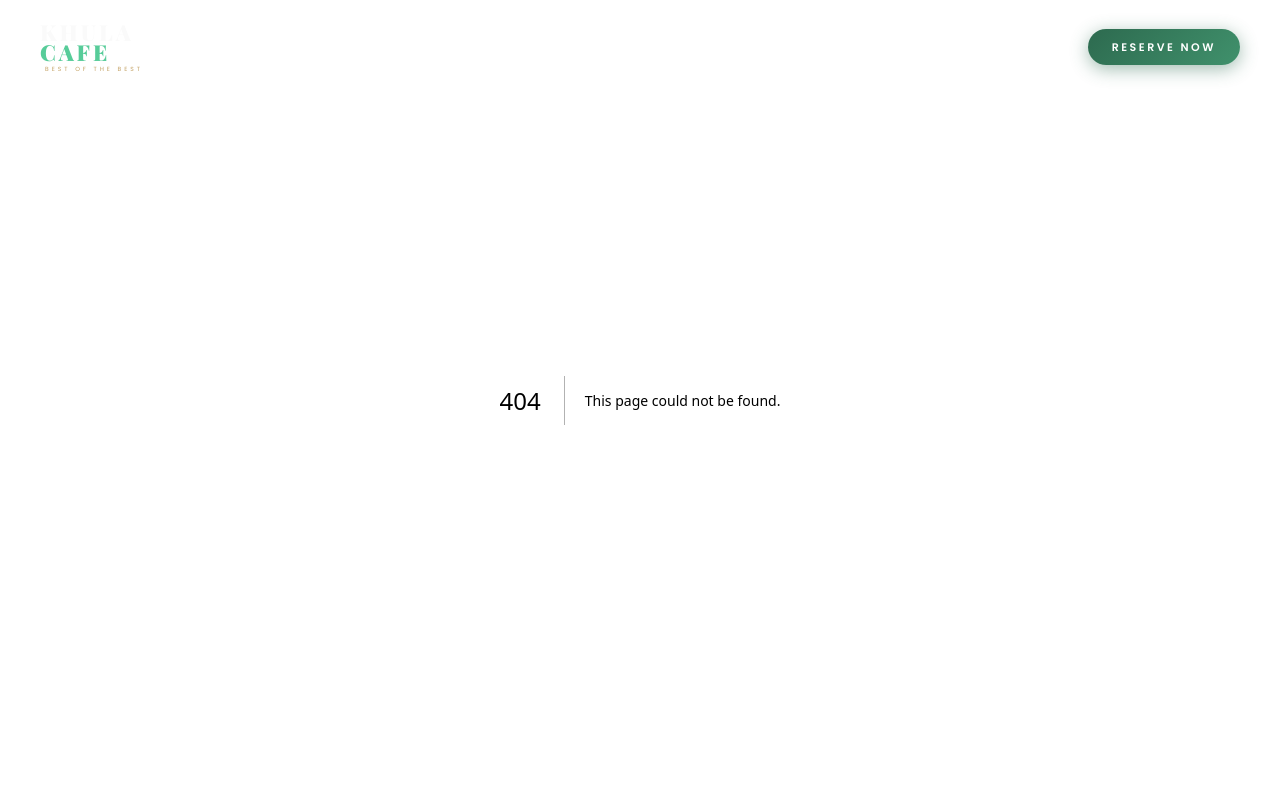
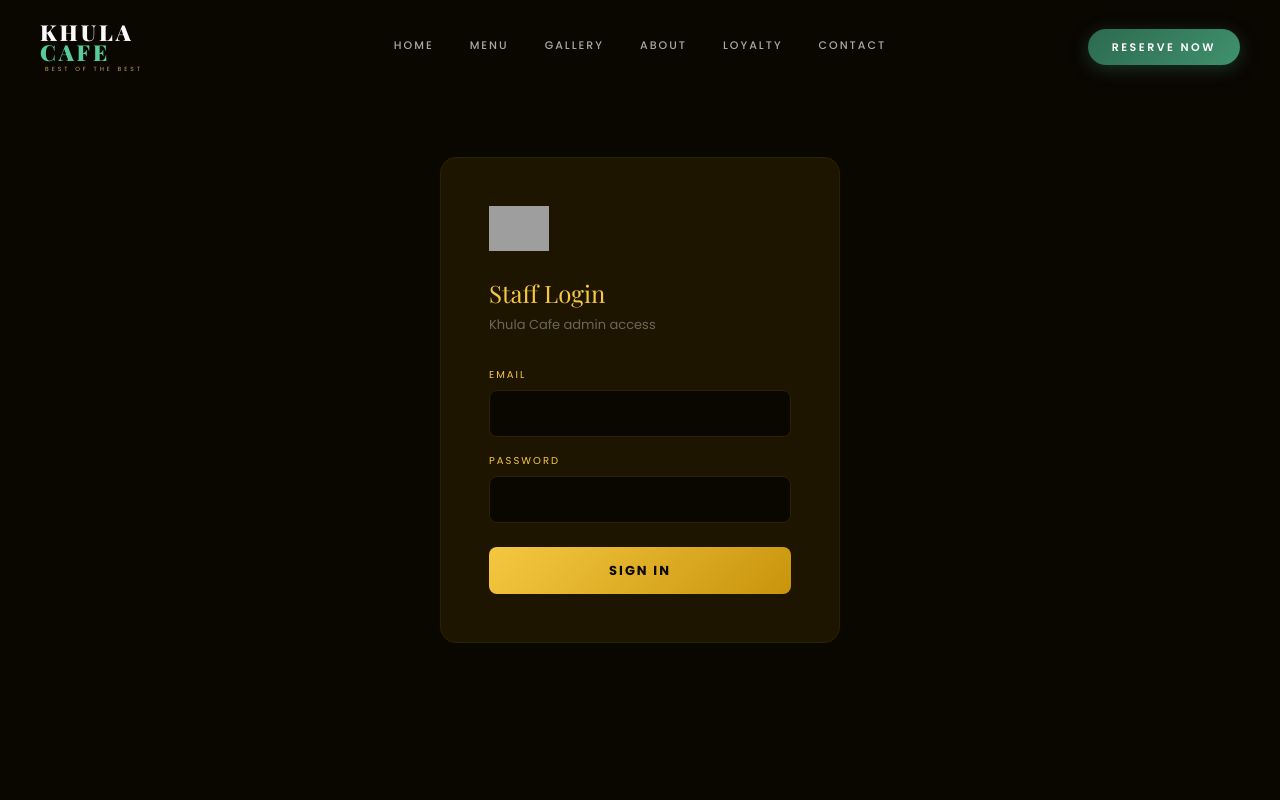
Before and after one commit to dev0714/KHULACAFE, a Next.js app: page /admin/login in a window 1280 px wide. Before the commit this address had no page. Shown: the top 800 px of the page. Built offline with nearby package versions, Linux system fonts and the light colour scheme; grey boxes are pictures that could not be loaded.

Commit message:
feat: admin login page — custom user table auth

```diff
--- /dev/null
+++ b/app/admin/login/page.js
@@ -0,0 +1,82 @@
+'use client'
+import { useState } from 'react'
+import { useRouter } from 'next/navigation'
+
+export default function AdminLogin() {
+  const [email, setEmail] = useState('')
+  const [password, setPassword] = useState('')
+  const [error, setError] = useState('')
+  const [loading, setLoading] = useState(false)
+  const router = useRouter()
+
+  async function handleLogin(e) {
+    e.preventDefault()
+    setLoading(true)
+    setError('')
+
+    const res = await fetch('/api/auth/login', {
+      method: 'POST',
+      headers: { 'Content-Type': 'application/json' },
+      body: JSON.stringify({ email, password }),
+    })
+
+    if (res.ok) {
+      router.push('/admin')
+      router.refresh()
+    } else {
+      const { error: msg } = await res.json()
+      setError(msg || 'Login failed')
+      setLoading(false)
+    }
+  }
+
+  return (
+    <div style={{
+      minHeight: '100vh', background: '#0a0600',
+      display: 'flex', alignItems: 'center', justifyContent: 'center', padding: '24px',
+    }}>
+      <div style={{
+        background: '#1e1500', border: '1px solid #2e2000', borderRadius: '16px',
+        padding: '48px', width: '100%', maxWidth: '400px',
+      }}>
+        <img src="/images/logo.png" alt="Khula Cafe" width={60} height={75} style={{ display: 'block', marginBottom: '24px' }} />
+        <h1 style={{ fontFamily: 'var(--font-playfair)', color: '#f5c842', fontSize: '24px', marginBottom: '4px' }}>
+          Staff Login
+        </h1>
+        <p style={{ color: 'rgba(255,255,255,0.35)', fontSize: '13px', marginBottom: '32px' }}>
+          Khula Cafe admin access
+        </p>
+
+        <form onSubmit={handleLogin} style={{ display: 'flex', flexDirection: 'column', gap: '16px' }}>
+          <div>
+            <label style={{ display: 'block', fontSize: '10px', letterSpacing: '2px', color: '#f5c842', marginBottom: '8px', textTransform: 'uppercase' }}>
+              Email
+            </label>
+            <input type="email" value={email} onChange={e => setEmail(e.target.value)} required
+              style={{ width: '100%', padding: '12px 16px', background: '#0a0600', border: '1px solid #2e2000', borderRadius: '8px', color: '#fafafa', fontSize: '14px', outline: 'none', boxSizing: 'border-box' }}
+            />
+          </div>
+          <div>
+            <label style={{ display: 'block', fontSize: '10px', letterSpacing: '2px', color: '#f5c842', marginBottom: '8px', textTransform: 'uppercase' }}>
+              Password
+            </label>
+            <input type="password" value={password} onChange={e => setPassword(e.target.value)} required
+              style={{ width: '100%', padding: '12px 16px', background: '#0a0600', border: '1px solid #2e2000', borderRadius: '8px', color: '#fafafa', fontSize: '14px', outline: 'none', boxSizing: 'border-box' }}
+            />
+          </div>
+
+          {error && <p style={{ color: '#ff6b6b', fontSize: '13px', margin: 0 }}>{error}</p>}
+
+          <button type="submit" disabled={loading} style={{
+            padding: '14px', borderRadius: '8px', border: 'none', cursor: loading ? 'not-allowed' : 'pointer',
+            background: 'linear-gradient(135deg, #f5c842, #c8940c)',
+            color: '#0a0600', fontWeight: 700, fontSize: '13px', letterSpacing: '2px',
+            textTransform: 'uppercase', marginTop: '8px', opacity: loading ? 0.7 : 1,
+          }}>
+            {loading ? 'Signing in…' : 'Sign In'}
+          </button>
+        </form>
+      </div>
+    </div>
+  )
+}
```
